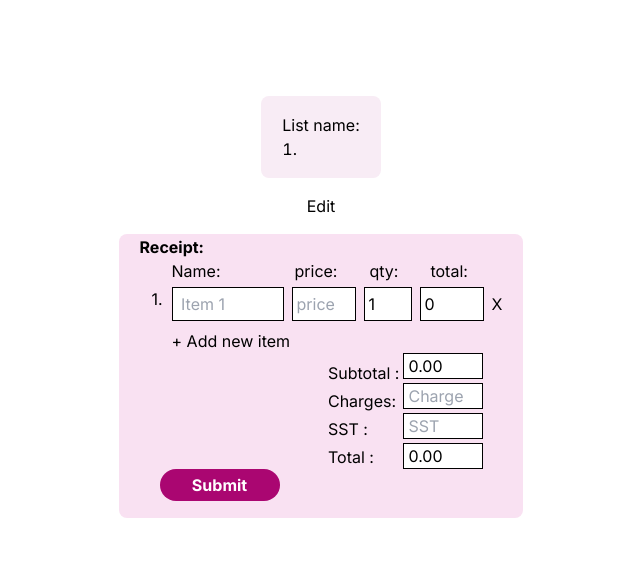
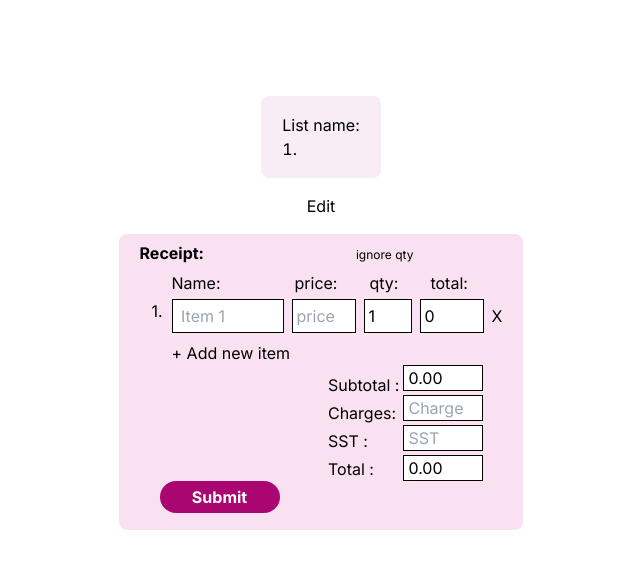
Before and after one commit to hasifjasmi/bs, a Next.js app: page /receipt in a window 1280 px wide. Shown: the top 568 px of the page, without its empty margins (319-959 px from the left). Built offline with nearby package versions, Linux system fonts and the light colour scheme.

Commit message:
added ignore qty

```diff
--- a/app/InputItems.jsx
+++ b/app/InputItems.jsx
@@ -6,6 +6,7 @@ export default function InputItems({
   index,
   placeholder,
   deleteField,
+  qtyState,
 }) {
   const { item, name, qty, price } = objValue;
 
@@ -47,7 +48,7 @@ export default function InputItems({
           type="number"
           id={item}
           name="total"
-          value={price * qty}
+          value={qtyState ? qty * price : price}
           onChange={(e) => onChange(e, index)}
         />
         <button onClick={(e) => deleteField(e, index)}>X</button>
--- a/app/receipt/page.jsx
+++ b/app/receipt/page.jsx
@@ -40,8 +40,14 @@ export default function receipt() {
     const values = [...items];
     var targeted = e.target.name;
     values[index][targeted] = e.target.value;
-    values[index]["total"] =
-      Number(values[index]["price"]) * Number(values[index]["qty"]);
+    if (qtyState) {
+      values[index]["total"] =
+        Number(values[index]["price"]) * Number(values[index]["qty"]);
+    } else {
+      values[index]["total"] = Number(values[index]["price"]);
+    }
+    console.log(qtyState);
+
     // console.log("ni val tagett " + values[index]["total"]);
     setItems(values);
     setReceipt({
@@ -123,6 +129,21 @@ export default function receipt() {
     window.location.href = "/select";
   };
 
+  const [colorQty, setColorQty] = useState("blue");
+  const [qtyState, setQtyState] = useState(true);
+
+  const handleQtyBtn = () => {
+    if (colorQty == "blue") {
+      setColorQty("gray");
+      setQtyState(false);
+      console.log(colorQty);
+    } else {
+      setColorQty("blue");
+      setQtyState(true);
+      console.log(colorQty);
+    }
+  };
+
   return (
     <div className="flex min-h-screen flex-col items-center gap-y-4 p-24 bg-white">
       <div className="rounded-lg border border-transparent px-5 py-4 transition-colors border-gray-300 bg-[#F8ECF5]">
@@ -138,7 +159,14 @@ export default function receipt() {
       <div className="rounded-lg border border-transparent px-5 transition-colors border-gray-300 bg-[#F9E1F2]">
         <h2>
           <b>Receipt:</b>
+          <button
+            onClick={handleQtyBtn}
+            className={`bg-${colorQty}-500 p-2 rounded-full text-xs ml-36 mt-1`}
+          >
+            ignore qty
+          </button>
         </h2>
+
         <div className="flex flex-row right-3 gap-2 pb-1">
           <label className="pl-8"> Name:</label>
           <label className="pl-[66px]">price:</label>
@@ -153,6 +181,7 @@ export default function receipt() {
             index={index}
             placeholder={obj.id + 1}
             deleteField={handleDeleteField}
+            qtyState={qtyState}
           />
         ))}
         <div className="flex flex-col">
```
